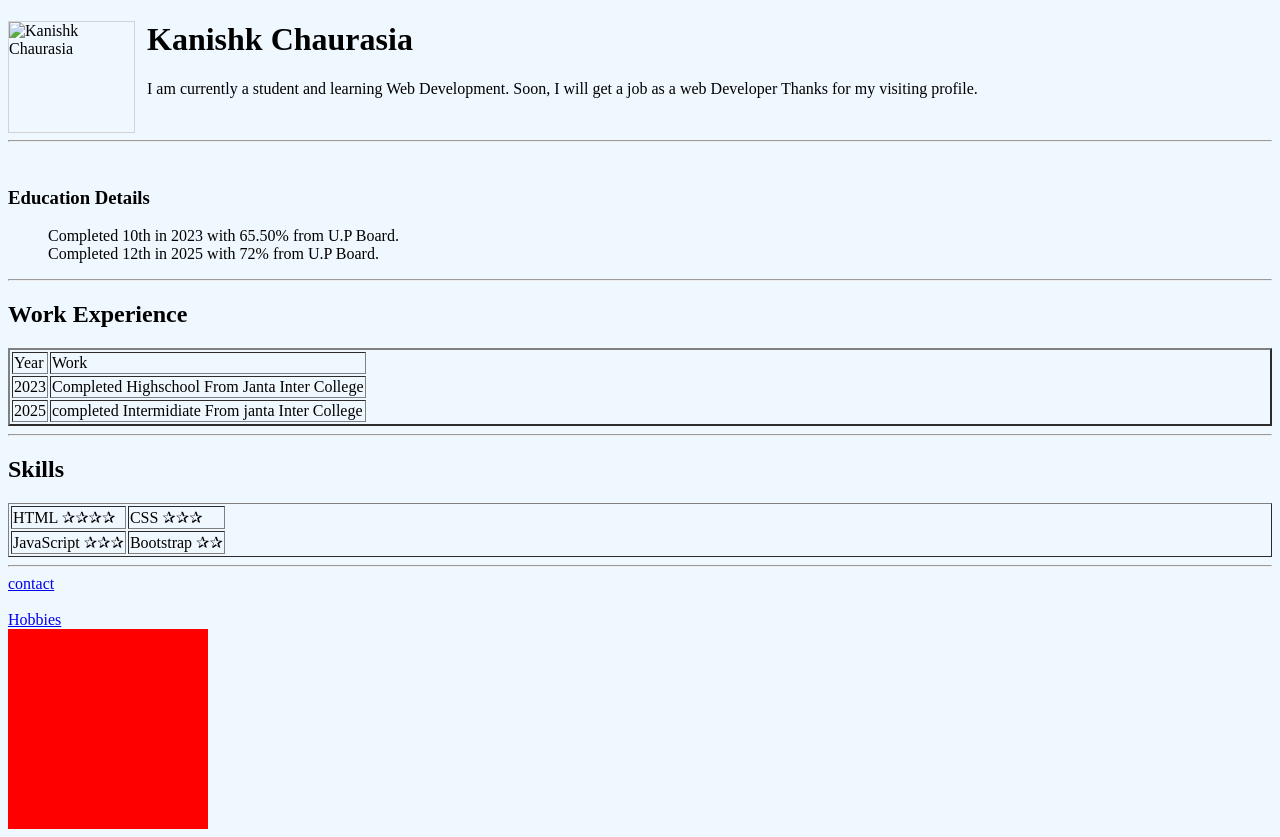
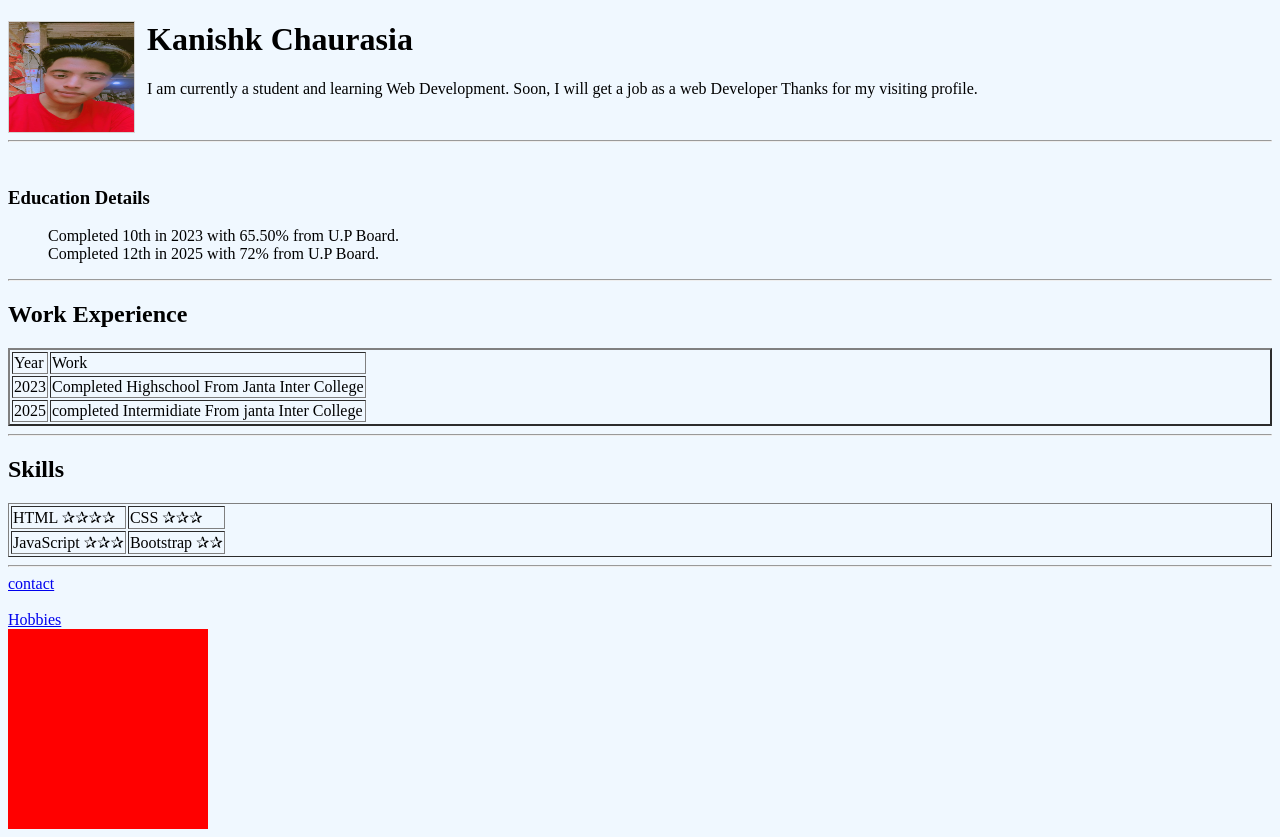
Before and after one commit to chaurasiakanishk/resume1, a plain HTML site: page index.html in a window 1280 px wide. Drawn offline with Linux system fonts and the light colour scheme.

Commit message:
Update index.html

```diff
--- a/index.html
+++ b/index.html
@@ -46,7 +46,7 @@
 </head>
 
 <body>
-    <img src=".//Practice/my resume/images/kanishk1.jpeg" alt="Kanishk Chaurasia">
+    <img src="./kanishk1.jpeg" alt="Kanishk Chaurasia">
     <h1>Kanishk Chaurasia</h1>
     <p>I am currently a student and learning Web Development. Soon, I will get a job as a web Developer
         Thanks for my visiting profile.</p>
```
